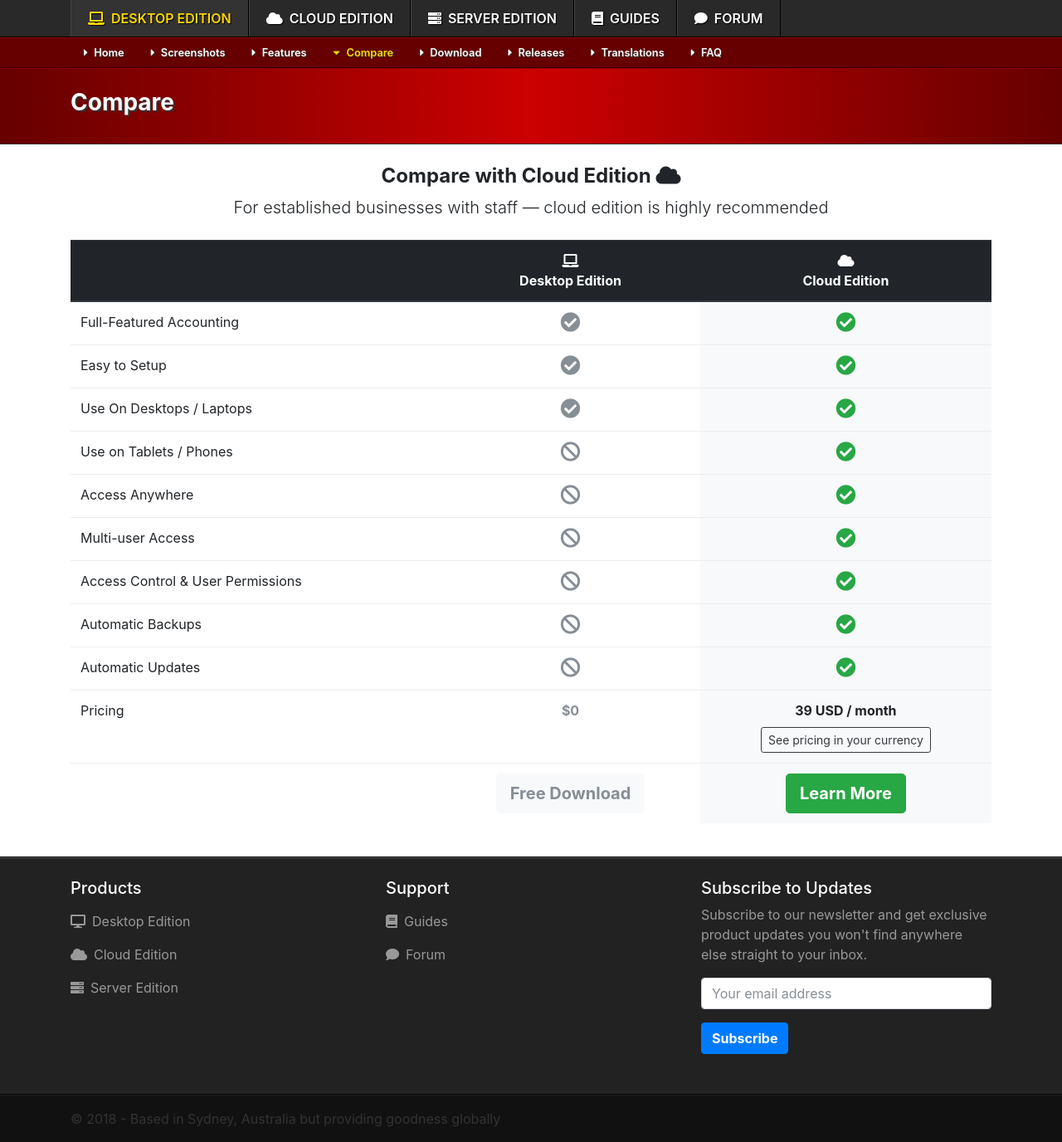
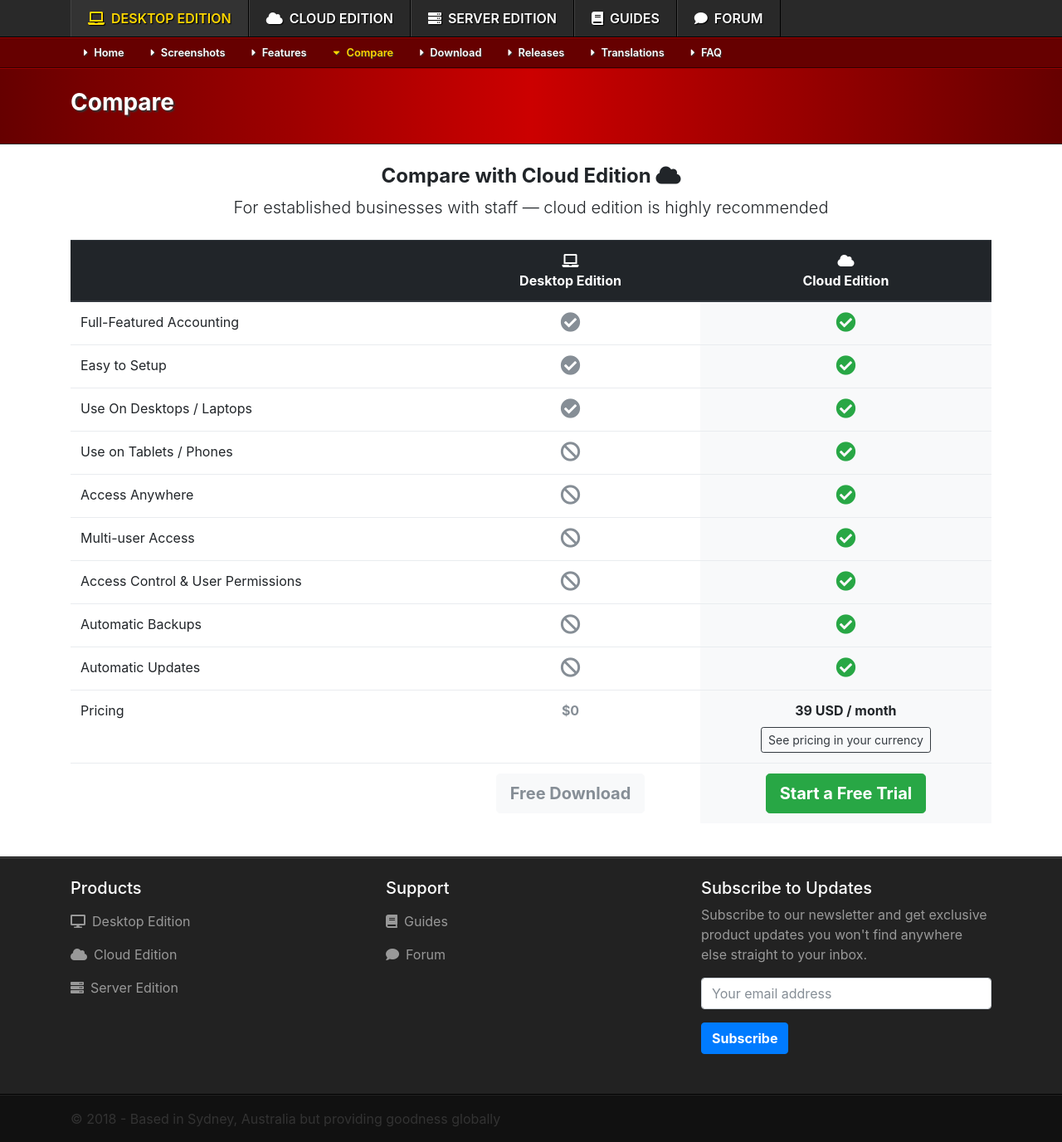
Before and after one commit to 3etechinns/www.manager.io, a Jekyll site: the page built from desktop/compare/index.html, in a window 1280 px wide. Shown: the whole page at 83% size. Built offline with Jekyll 4.4.1, drawn with Linux system fonts in a browser that asks for light colours; nearby versions of some CDN libraries; comment, search, counter and statistics services are not loaded.

Commit message:
no message

```diff
--- a/desktop/compare/index.html
+++ b/desktop/compare/index.html
@@ -37,6 +37,6 @@ title: Compare
         <button class="btn btn-outline-dark btn-sm mt-2" id="currencyButton" onclick="this.classList.add('d-none'); document.getElementById('currency').classList.remove('d-none')">See pricing in your currency</button>
       </td>
     </tr>
-    <tr><td></td><td><a href="/desktop/download/" class="btn btn-light btn-lg font-weight-bold text-muted">Free Download</a></td><td class="bg-light"><a href="/cloud/" class="btn btn-lg btn-success font-weight-bold">Learn More</a></td></tr>
+    <tr><td></td><td><a href="/desktop/download/" class="btn btn-light btn-lg font-weight-bold text-muted">Free Download</a></td><td class="bg-light"><a href="https://cloud.manager.io" class="btn btn-lg btn-success font-weight-bold">Start a Free Trial</a></td></tr>
   </tbody>
 </table>
--- a/desktop/features/index.html
+++ b/desktop/features/index.html
@@ -53,6 +53,6 @@ title: Features
 <hr />
 
 <div class="text-center p-4">
-  <a href="/desktop/download" class="btn btn-lg btn-primary font-weight-bold mr-2">Free Download</a>
-  <a href="/desktop/compare" class="btn btn-lg btn-outline-primary font-weight-bold">Compare with Cloud Edition</a>
+  <a href="/desktop/download/" class="btn btn-lg btn-primary font-weight-bold mr-2">Free Download</a>
+  <a href="/desktop/compare/" class="btn btn-lg btn-outline-primary font-weight-bold">Compare with Cloud Edition</a>
 </div>
```
